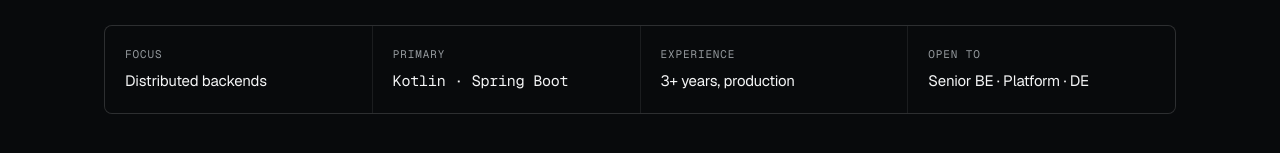
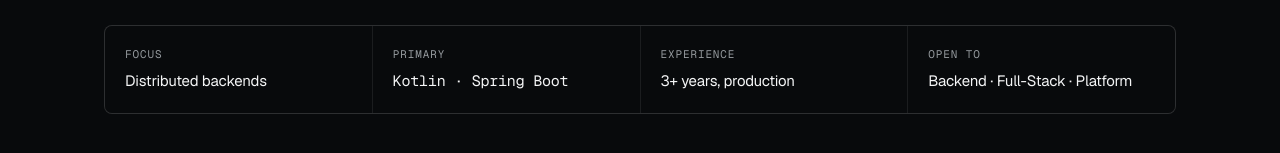
Before and after one commit to mertinc/mertincesu-website, a Next.js app: page / in a window 1280 px wide. Shown: the part 727-880 px from the top of the page. Built offline with nearby package versions, Linux system fonts and the light colour scheme.

Commit message:
Update "Open to" stat to reflect broader role interest

```diff
--- a/components/hero.tsx
+++ b/components/hero.tsx
@@ -44,7 +44,7 @@
   { label: "Focus", value: "Distributed backends", mono: false },
   { label: "Primary", value: "Kotlin · Spring Boot", mono: true },
   { label: "Experience", value: "3+ years, production", mono: false },
-  { label: "Open to", value: "Senior BE · Platform · DE", mono: false },
+  { label: "Open to", value: "Backend · Full-Stack · Platform", mono: false },
 ] as const;
 
 export default function Hero() {
```
